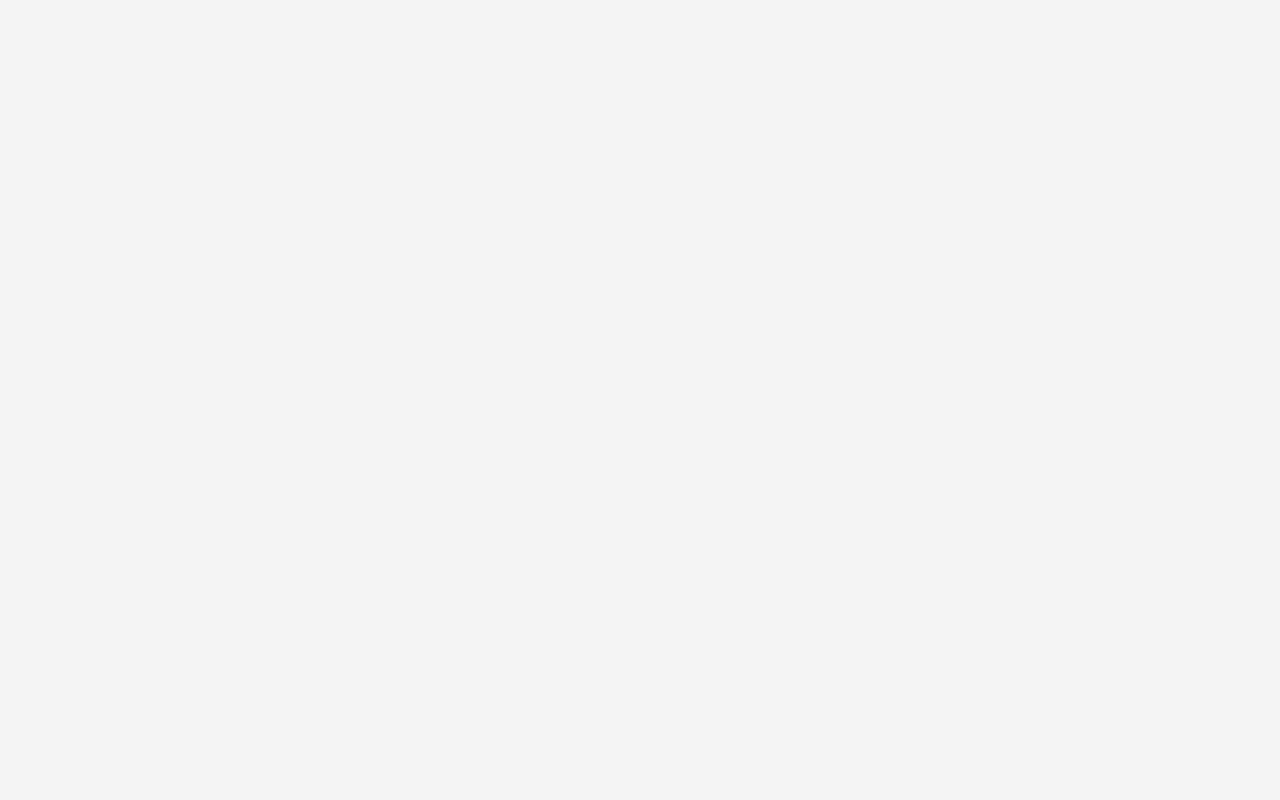
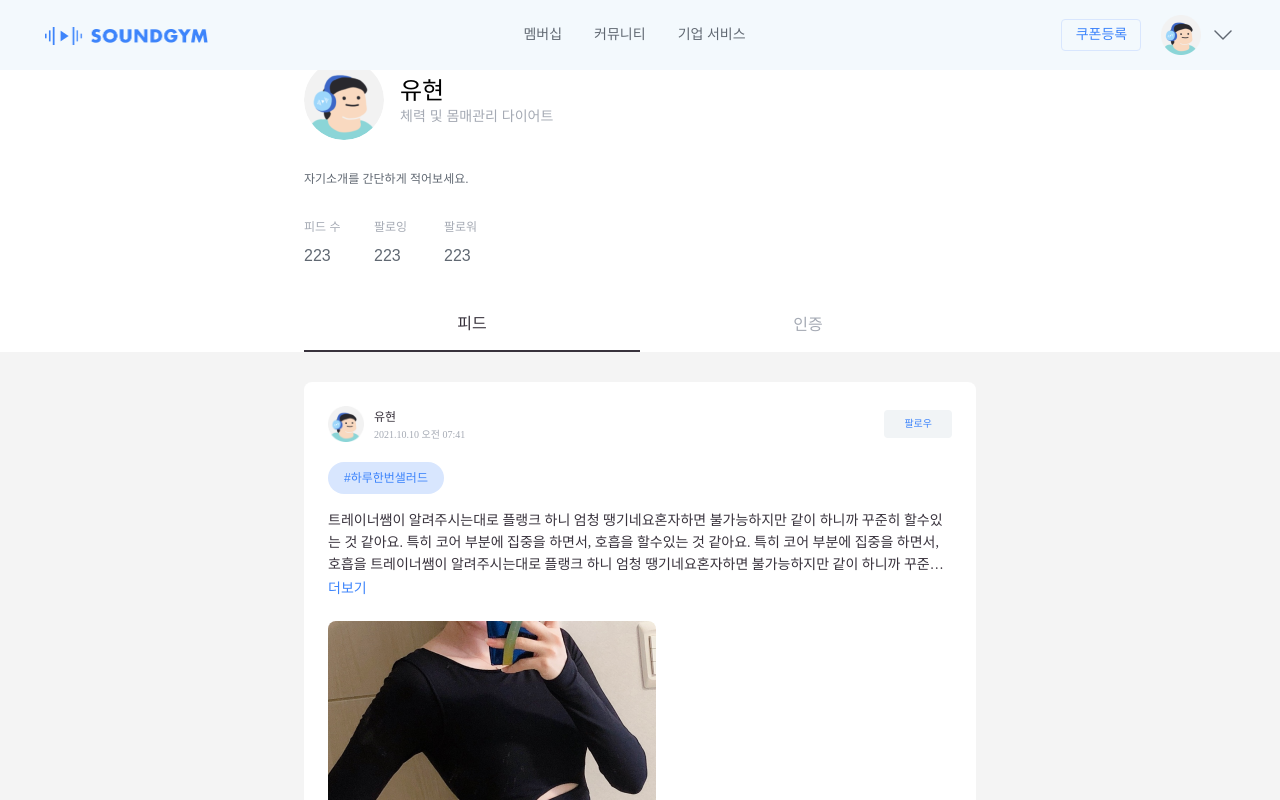
Before and after one commit to eunchu/soundgym, a React (Create React App) app: page /soundgym/mypage in a window 1280 px wide. Before the commit this address had no page. Built offline with nearby package versions, Linux system fonts and the light colour scheme; a web font is replaced by a local one; what hocs would draw is missing.

Commit message:
router path 변경

```diff
--- a/src/routers/router.tsx
+++ b/src/routers/router.tsx
@@ -12,7 +12,7 @@
   return (
     <BrowserRouter>
       <Routes>
-        <Route path="/" element={<Header />}>
+        <Route path="/soundgym" element={<Header />}>
           <Route index element={<MainPage />} />
           <Route path="community" element={<CommunityPage />} />
           <Route path="membership" element={<div>멤버십 페이지</div>} />
```
